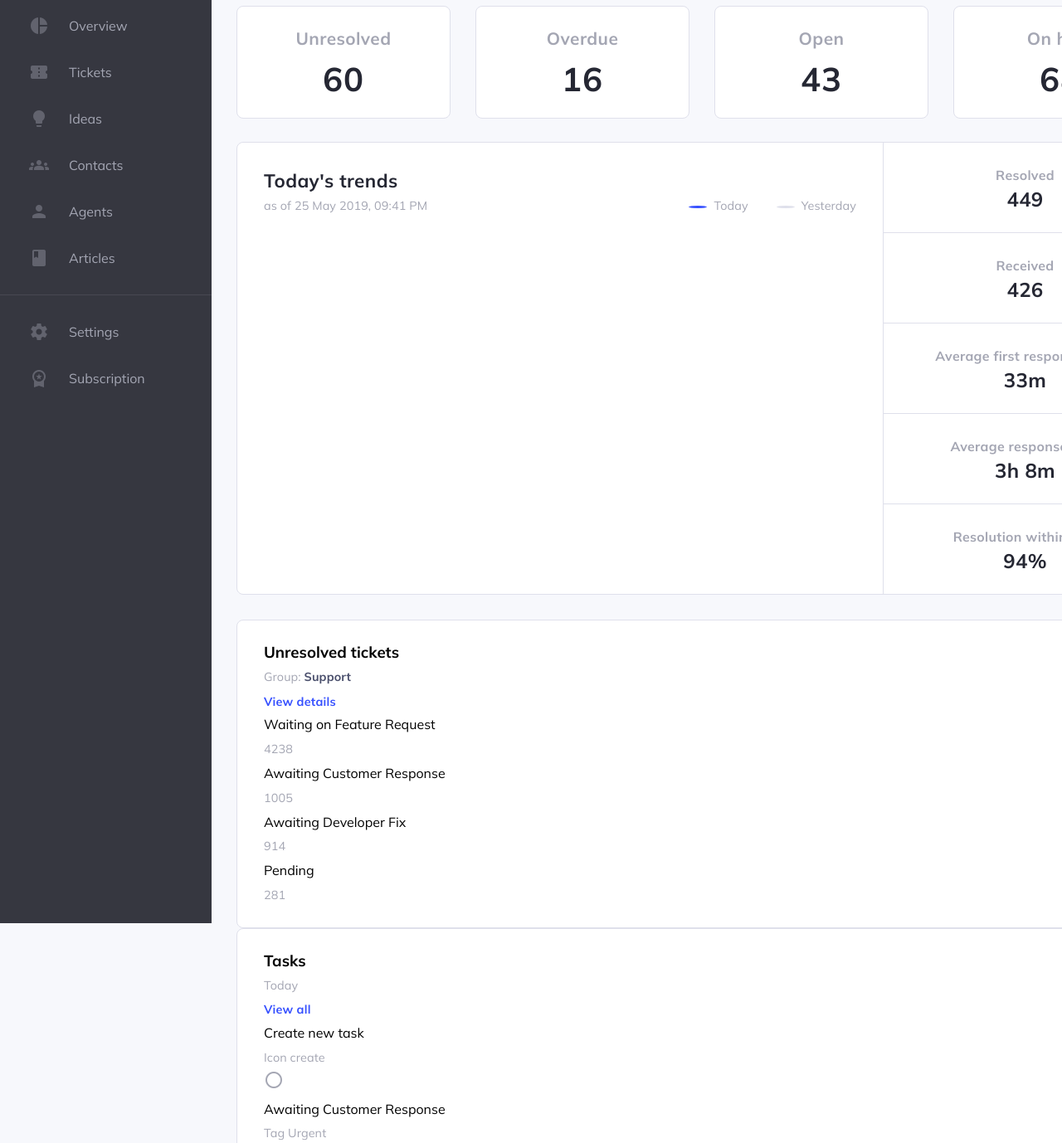
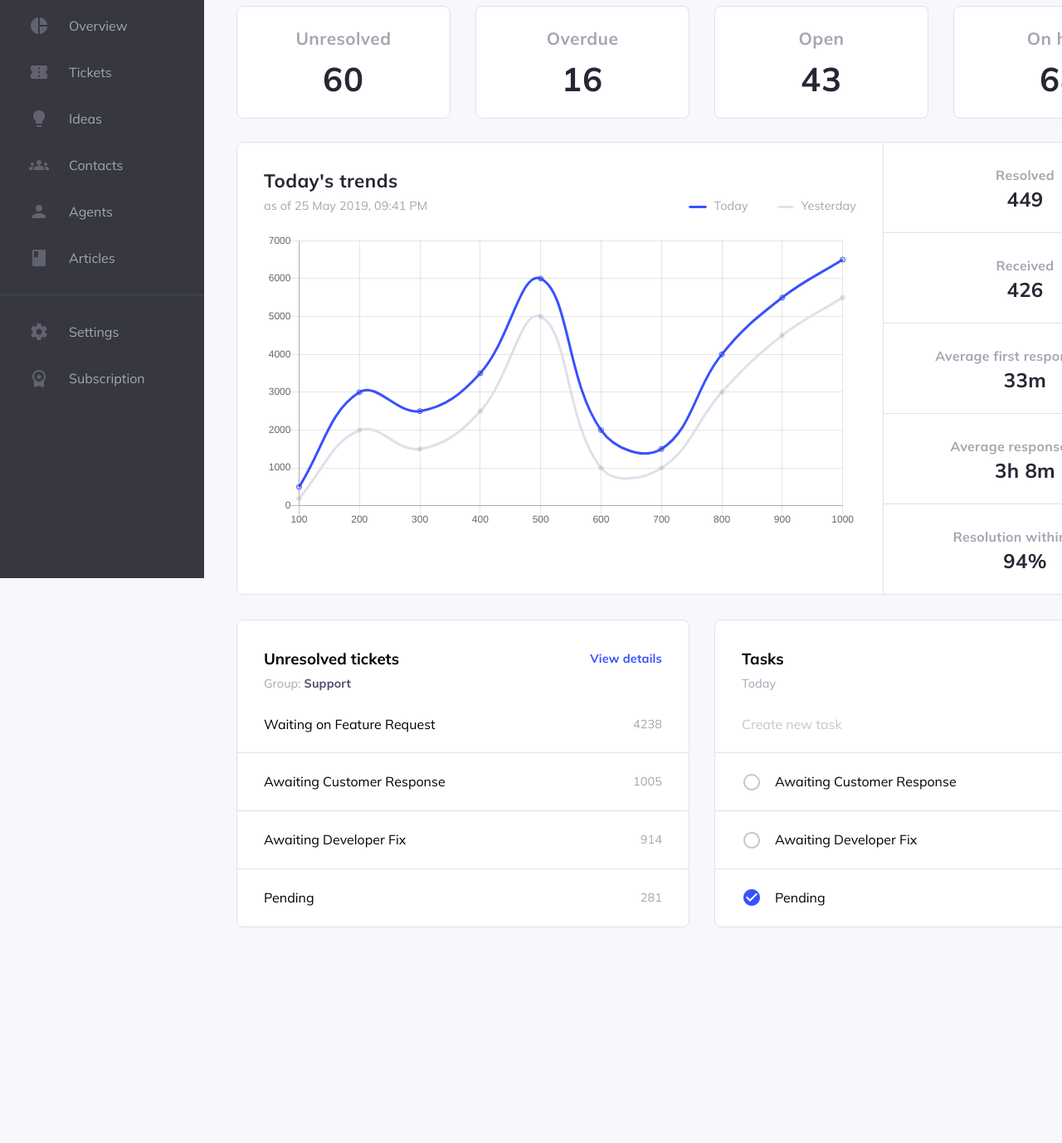
Before and after one commit to drogueone/Dashboard, a plain HTML site: page pages/dashboard.html in a window 1280 px wide. Shown: the part 103-1481 px from the top of the page at 83% size. After the commit the page ends 1400 px from the top, so only its background shows below. Drawn offline with nearby package versions, Linux system fonts and the light colour scheme.

Commit message:
Finalização do gráfico e do CardList

```diff
--- a/pages/dashboard.html
+++ b/pages/dashboard.html
@@ -22,10 +22,12 @@
 <body id="dashboard">
 
     <aside>
-        <div class="logo">
+        <a href="./index.html">
+            <div class="logo"">
                 <img src="../assets/logo.svg" alt="Logo">
                 <h1>Dashboard Kit</h1>
             </div>
+        </a>
         <ul>
             <li>
                 <a href="#">
@@ -125,7 +127,9 @@
                         <span class="yesterday">Yesterday</span>
                     </div>
                 </div>
-                <div class="main-graph"></div>
+                <div class="main-graph">
+                    <canvas id="myChart" style="width:100%;"></canvas>
+                </div>
             </div>
             <ul class="sidelist">
                 <li><h5>Resolved</h5><span>449</span></li>
@@ -174,23 +178,29 @@
                 </div>
                 <ul class="card-main">
                     <li>
-                        <p>Create new task</p>
-                        <span>Icon create</span>
+                        <p class="newtask">Create new task</p>
+                        <span class="material-icons add-button">add</span>
                     </li>
                     <li>
+                        <div>
                             <span class="material-icons menu-icon">radio_button_unchecked</span>
                             <p>Awaiting Customer Response</p>
-                        <span>Tag Urgent</span>
+                        </div>
+                        <span class="tag tag-urgent">Urgent</span>
                     </li>
                     <li>
+                        <div>
                             <span class="material-icons menu-icon">radio_button_unchecked</span>
                             <p>Awaiting Developer Fix</p>
-                        <span>Tag New</span>
+                        </div>
+                        <span class="tag tag-new">New</span>
                     </li>
                     <li>
-                        <span class="material-icons menu-icon">check_circle</span>
+                        <div>
+                            <span class="material-icons menu-icon checked">check_circle</span>
                             <p>Pending</p>
-                        <span>Tag Default</span>
+                        </div>
+                        <span class="tag tag-default">Default</span>
                     </li>
                 </ul>
             </div>
@@ -199,5 +209,8 @@
 
     <script src="./scripts/inputPasswdRemoveIcon.js"></script>
     <script src="../scripts/selectDropdown.js"></script>
+    <!--Gráfico-->
+    <script src="https://cdnjs.cloudflare.com/ajax/libs/Chart.js/2.5.0/Chart.min.js"></script>
+    <script src="../scripts/loadGraph.js"></script>
 </body>
 </html>
--- /dev/null
+++ b/scripts/loadGraph.js
@@ -0,0 +1,20 @@
+var xValues = [100,200,300,400,500,600,700,800,900,1000];
+
+new Chart("myChart", {
+  type: "line",
+  data: {
+    labels: xValues,
+    datasets: [{
+      data: [200,2000,1500,2500,5000,1000,1000,3000,4500,5500],
+      borderColor: "#DFE0EB",
+      fill: false
+    }, {
+      data: [500,3000,2500,3500,6000,2000,1500,4000,5500,6500],
+      borderColor: "#3751FF",
+      fill: false
+    }]
+  },
+  options: {
+    legend: {display: false}
+  }
+});
--- a/styles/dashboard.css
+++ b/styles/dashboard.css
@@ -1,6 +1,5 @@
 #dashboard {
-    height: 100vh;
-
+    height: 175vh;
     display: grid;
     grid-template-areas:
         "sidebar header"
@@ -17,12 +16,18 @@
     color: var(--sidebar-gray);
 
     grid-area: sidebar;
+
+    position: fixed;
+
+    height: 100vh;
 }
 
 #dashboard aside .logo {
     display: flex;
     align-items: center;
     padding: 37px 32px;
+
+    cursor: pointer;
 }
 
 #dashboard aside .logo img {
@@ -224,6 +229,10 @@
     padding: 32px;
 }
 
+#dashboard main .graph .main-graph {
+    padding-top: 20px;
+}
+
 #dashboard main .graph .main .main-header {
     display: flex;
     align-items: flex-end;
@@ -245,7 +254,7 @@
     height: 1px;
     background-color: var(--accent-default);
     border: 1px solid var(--accent-default);
-    border-radius: 50%;
+    border-radius: 50px;
     position: absolute;
     left: -30px;
     top: calc(50% - 0px/2);
@@ -304,4 +313,91 @@
 /*Card-list*/
 #dashboard main .card-list {
     grid-area: cardlist;
+
+    display: grid;
+    grid-template-columns: 1fr 1fr;
+    gap: 30px;
 }
+
+#dashboard main .card-list .cardlist-item {
+    padding: 0;
+    height: 100%;
+}
+
+#dashboard main .card-list .cardlist-item .card-header {
+    display: flex;
+    align-items: center;
+    justify-content: space-between;
+
+    padding: 32px 32px 0;
+}
+
+#dashboard main .card-list .cardlist-item .card-header a {
+    width: auto;
+}
+
+#dashboard main .card-list .cardlist-item .card-main li {
+    display: flex;
+    align-items: center;
+    justify-content: space-between;
+
+    padding: 20px 32px;
+
+    border-bottom: 1px solid var(--grayscale-divider);
+}
+
+#dashboard main .card-list .cardlist-item .card-main li p.newtask {
+    color: var(--grayscale-gray-light);
+}
+
+#dashboard main .card-list .cardlist-item .card-main li:last-child {
+    border: none;
+}
+
+#dashboard main .card-list .cardlist-item .card-main li div {
+    display: flex;
+    align-items: center;
+}
+
+#dashboard main .card-list .cardlist-item .card-main li div .menu-icon {
+    margin-right: 16px;
+    color: var(--grayscale-gray-light);
+    cursor: pointer;
+}
+
+#dashboard main .card-list .cardlist-item .card-main li div span.checked {
+    color: var(--accent-default);
+}
+
+#dashboard main .card-list .cardlist-item .card-main .add-button {
+    color: var(--grayscale-gray);
+    background-color: var(--grayscale-gray-lightest);
+    padding: 2px;
+    border-radius: 8px;
+    cursor: pointer;
+}
+
+#dashboard main .card-list .cardlist-item .card-main .tag {
+    font-weight: bold;
+    font-size: 0.8rem;
+    display: flex;
+    align-items: center;
+    text-align: center;
+    letter-spacing: 0.5px;
+    text-transform: uppercase;
+    color: var(--grayscale-white);
+    padding: 5px 12px;
+    height: 24px;
+    border-radius: 8px;
+}
+
+.tag-urgent {
+    background-color: var(--yellow-default);
+}
+.tag-new {
+    background-color: var(--green-default);
+}
+.tag-default {
+    color: var(--grayscale-gray);
+    background-color: var(--grayscale-gray-lightest);
+}
```
Also changed, not shown: pages/Design-system.html (+1 -1 lines), pages/index.html (renamed from index.html, +6 -6 lines). Lines whose indentation alone changed are shown as unchanged.
